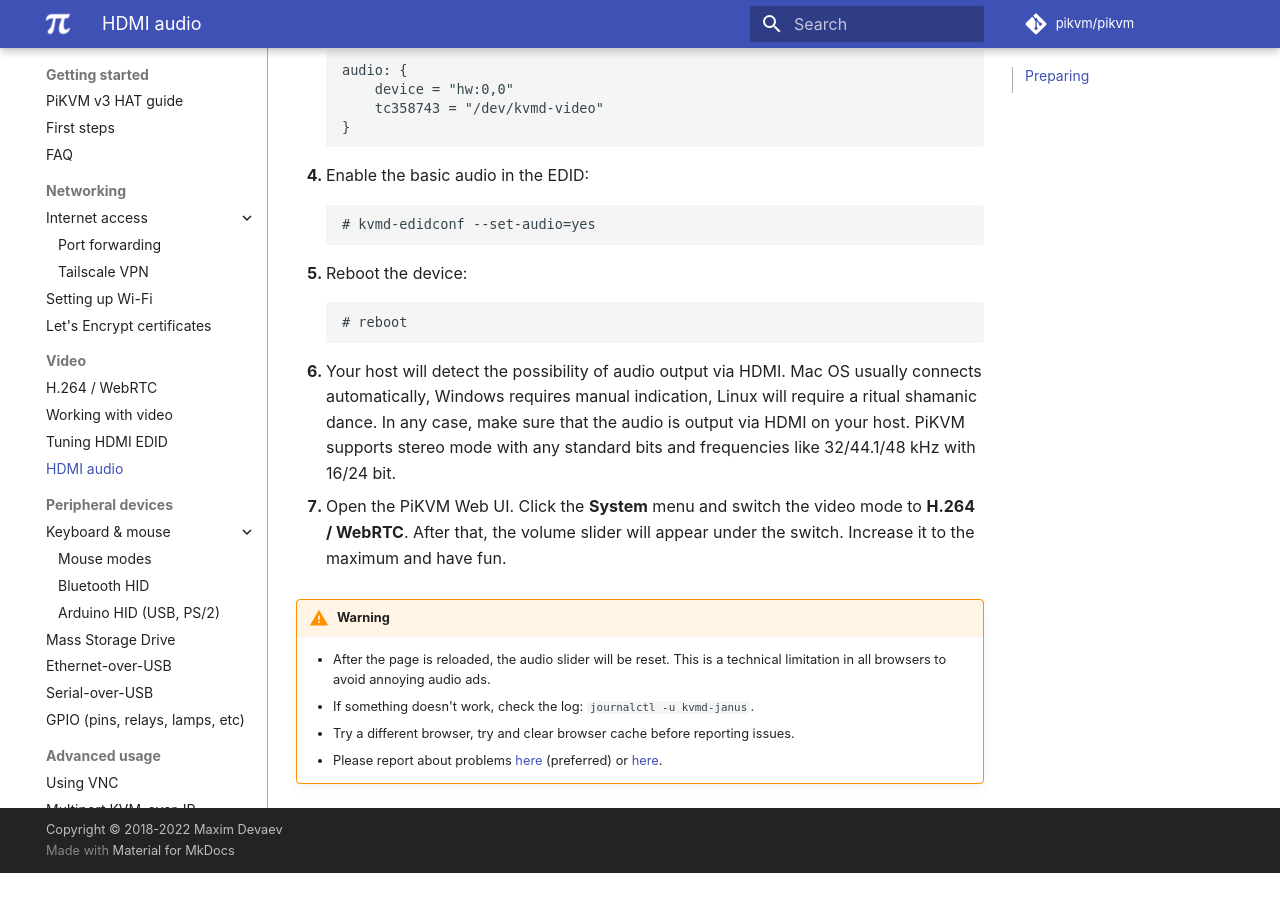
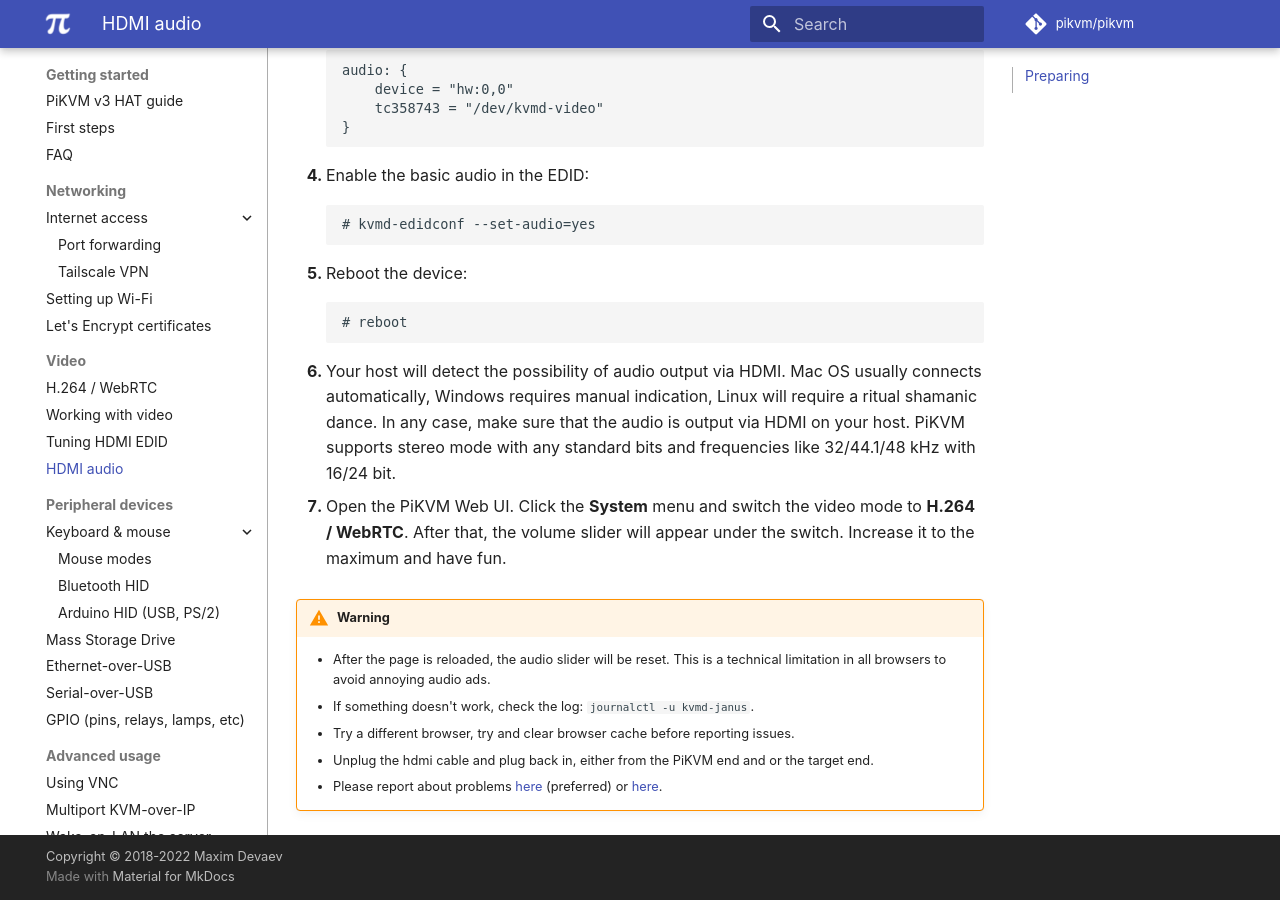
Before and after one commit to pikvm/pikvm, an MkDocs documentation site: the page built from docs/audio.md, in a window 1280 px wide and 900 px high, scrolled down 789 px. Built offline with MkDocs 1.6.1 and Material for MkDocs 9.7.7, drawn with Linux system fonts in a browser that asks for light colours; some web fonts are replaced; comment, search, counter and statistics services are not loaded; before the commit the page ends 1662 px from its top, so only the background shows below that.

Commit message:
Update audio.md (#893)
Added verbiage for clarity

```diff
--- a/docs/audio.md
+++ b/docs/audio.md
@@ -45,4 +45,5 @@
     * After the page is reloaded, the audio slider will be reset. This is a technical limitation in all browsers to avoid annoying audio ads.
     * If something doesn't work, check the log: `journalctl -u kvmd-janus`.
     * Try a different browser, try and clear browser cache before reporting issues.
+    * Unplug the hdmi cable and plug back in, either from the PiKVM end and or the target end.
     * Please report about problems [here](https://discord.gg/bpmXfz5) (preferred) or [here](https://github.com/pikvm/pikvm/issues).
```
